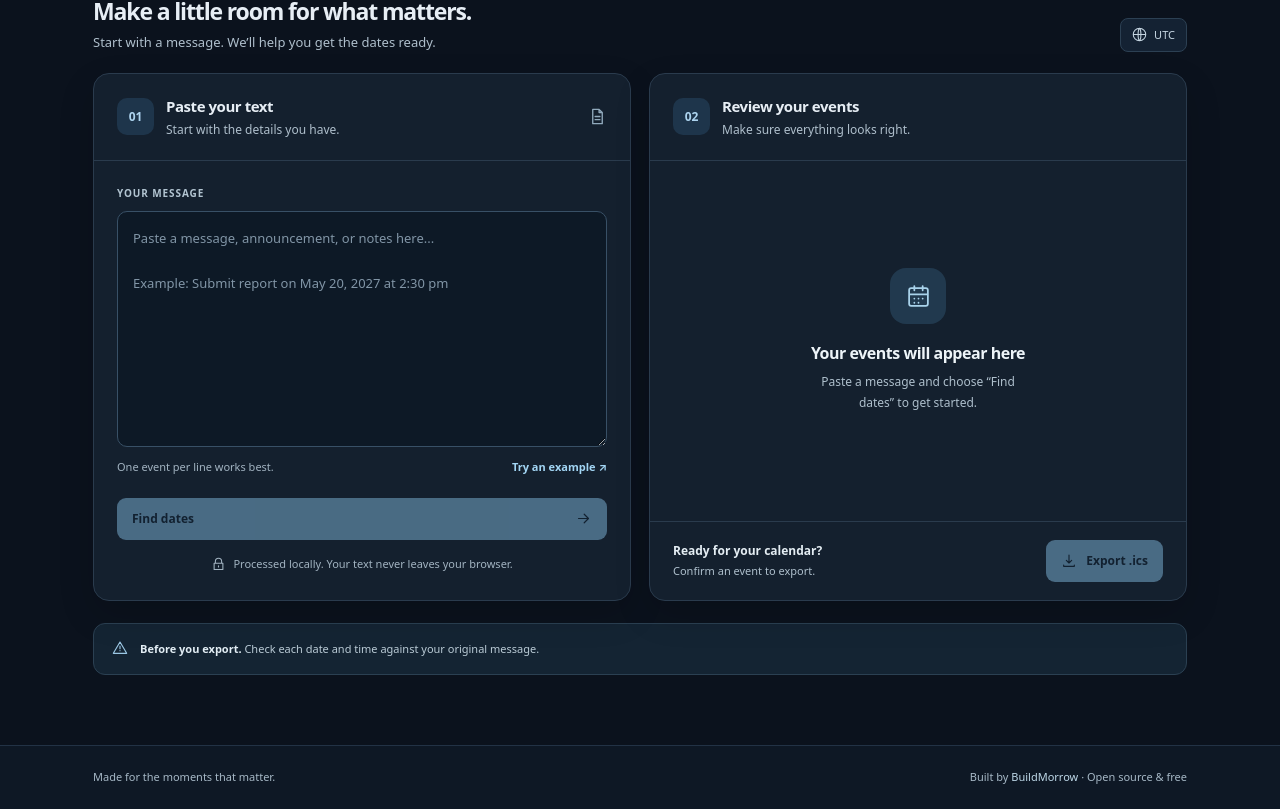
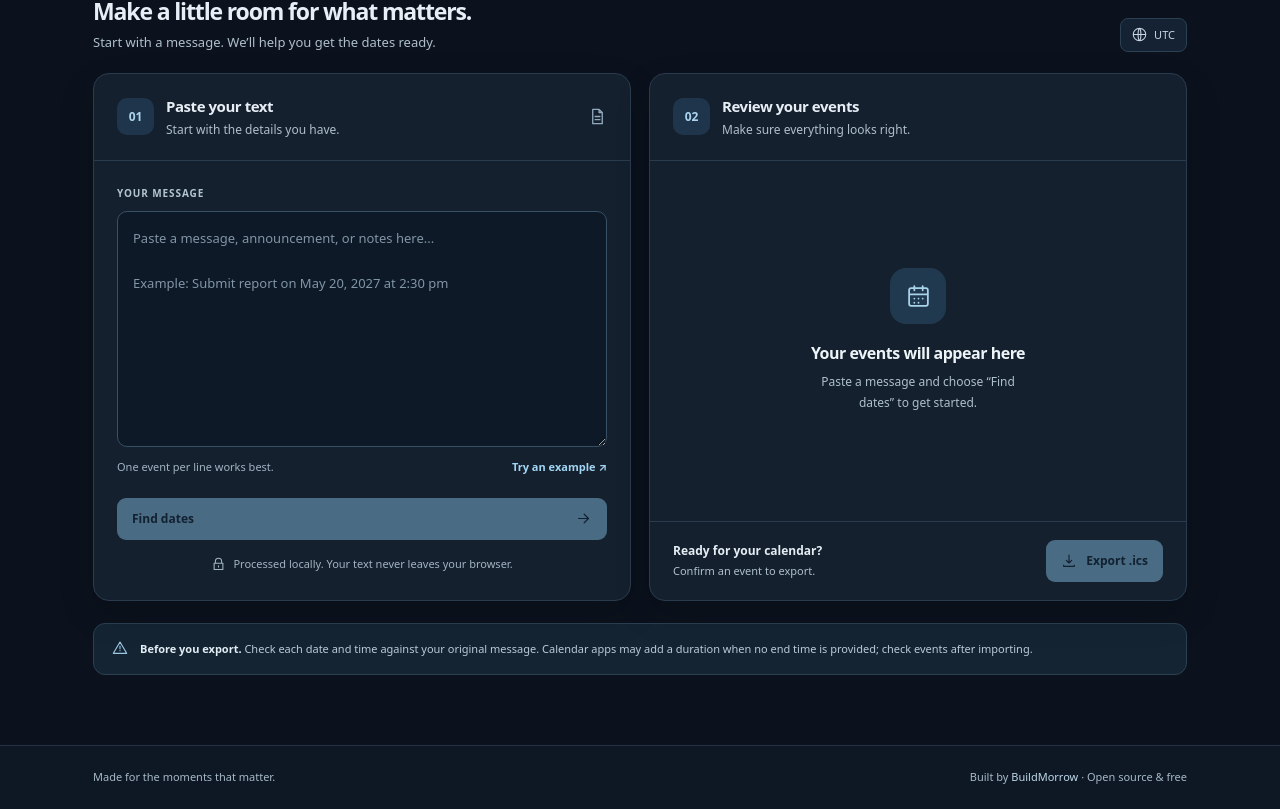
Before and after one commit to BuildMorrow/DeadlineDrop, a React (Vite) app: page / in a window 1280 px wide. Shown: the part 506-1315 px from the top of the page. Built offline with nearby package versions, Linux system fonts and the light colour scheme.

Commit message:
fix: warn when calendar apps add event duration

```diff
--- a/src/app/App.tsx
+++ b/src/app/App.tsx
@@ -59,7 +59,7 @@ export default function App() {
         {!isValidEvent(event) && <p className="validation" aria-live="polite">Enter valid dates and times, resolve warnings, and ensure the end is after the start.</p>}
         <button ref={node => { confirmButtons.current[event.id] = node }} className="button button-confirm" aria-label={`${event.confirmed ? 'Confirmed' : 'Confirm'} event ${index + 1}`} disabled={!isValidEvent(event) || event.confirmed} onClick={() => setEvents(current => current.map(item => item.id === event.id ? { ...item, confirmed: true } : item))}><Icon name="check" size={16} />{event.confirmed ? 'Confirmed' : 'Confirm event'}</button></article>)}</div></div>}
       <div className="review-footer"><div><strong>Ready for your calendar?</strong><span>{confirmed.length ? `${confirmed.length} confirmed ${confirmed.length === 1 ? 'event' : 'events'}` : 'Confirm an event to export.'}</span></div><button className="button button-export" disabled={!confirmed.length} onClick={download}><Icon name="download" size={16} /> Export .ics</button></div>{error && <p role="alert" className="error-message">{error}</p>}</section></div>
-      <div className="bottom-note"><span className="bottom-note-icon"><Icon name="alert" size={16} /></span><p><strong>Before you export.</strong> Check each date and time against your original message.</p></div>
+      <div className="bottom-note"><span className="bottom-note-icon"><Icon name="alert" size={16} /></span><p><strong>Before you export.</strong> Check each date and time against your original message. Calendar apps may add a duration when no end time is provided; check events after importing.</p></div>
     </main><footer className="site-footer"><div><span>Made for the moments that matter.</span><span>Built by <a href="https://github.com/BuildMorrow">BuildMorrow</a> <span aria-hidden="true">·</span> Open source &amp; free</span></div></footer>
   </div>
 }
```
Also changed, not shown: 3 other files (tests, documents, lock files or other folders).
